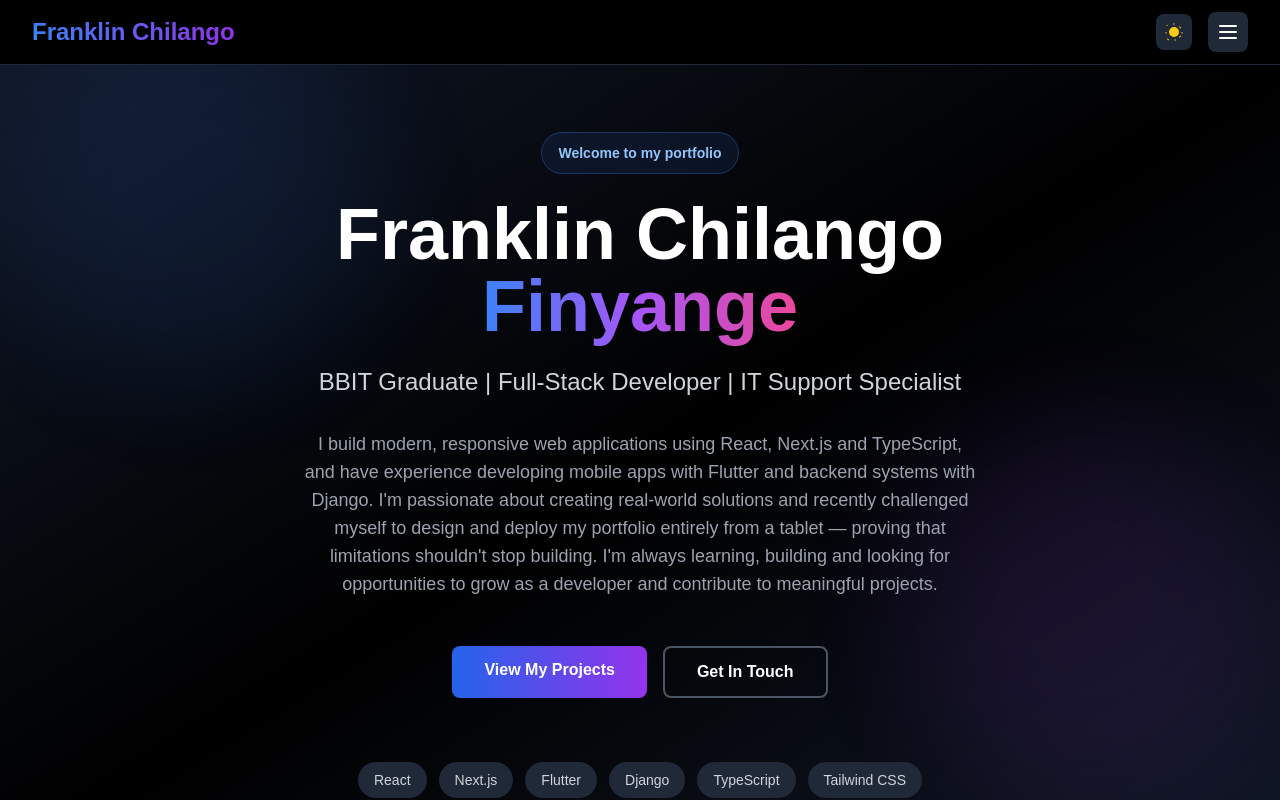
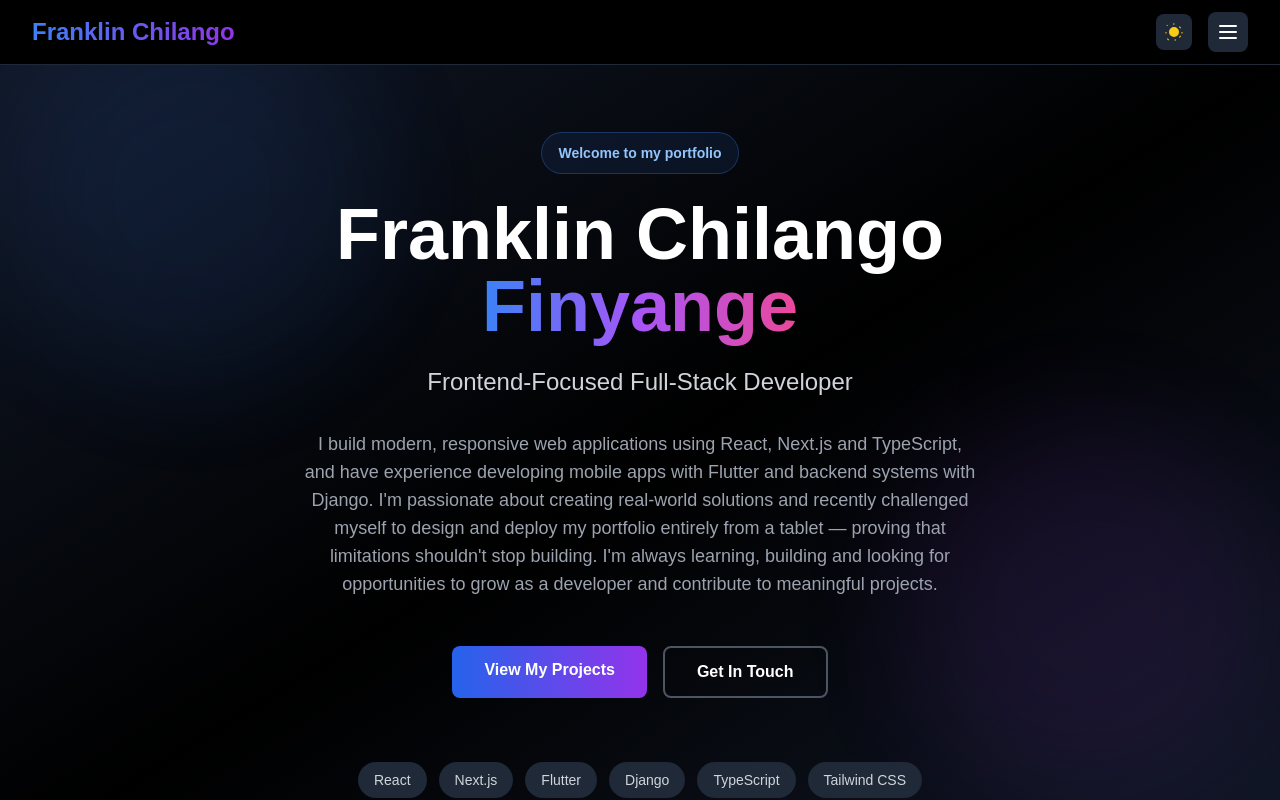
Before and after one commit to chila254/portfolio, a Next.js app: page / in a window 1280 px wide. Shown: the top 800 px of the page. Built offline with nearby package versions, Linux system fonts and the light colour scheme.

Commit message:
Update Hero subtitle to Frontend-Focused Full-Stack Developer

```diff
--- a/src/components/Hero.tsx
+++ b/src/components/Hero.tsx
@@ -94,7 +94,7 @@ export default function Hero() {
             theme === "dark" ? "text-gray-300" : "text-gray-600"
           }`}
         >
-          BBIT Graduate | Full-Stack Developer | IT Support Specialist
+          Frontend-Focused Full-Stack Developer
         </motion.p>
 
         {/* Description */}
```
